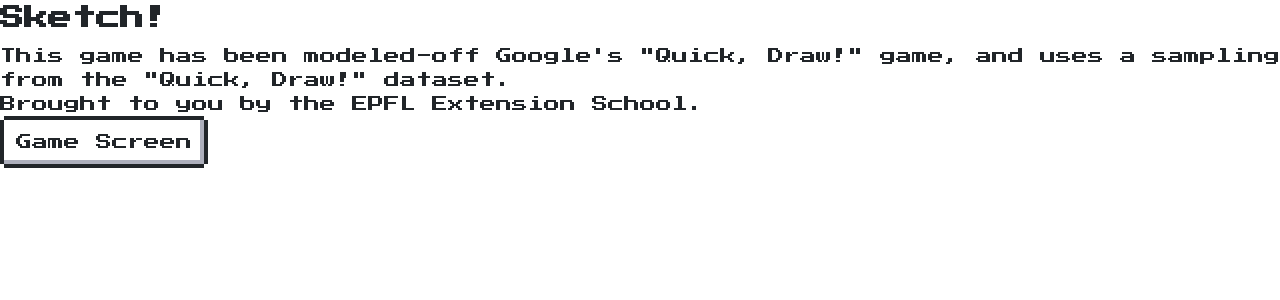
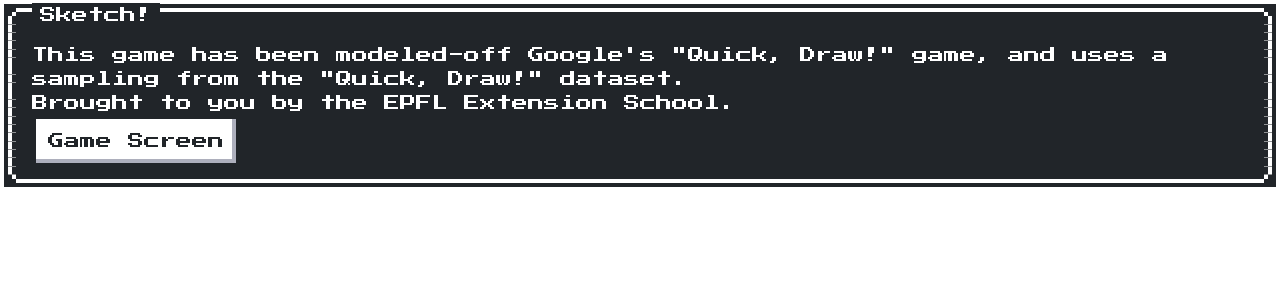
Before and after one commit to mighty-mj/react-quick-draw, a React (Create React App) app: page / in a window 1280 px wide. Shown: the top 300 px of the page. Built offline with nearby package versions, Linux system fonts and the light colour scheme; what @tensorflow/tfjs would draw is missing.

Commit message:
add nescontainer as a generic component to sum up the styling

```diff
--- /dev/null
+++ b/src/component/NesContainer.js
@@ -0,0 +1,15 @@
+import React from "react";
+
+const NesContainer = ({children, title="",}) => {
+    let titleClass = (title ? "with-title" : "");
+    let classes = "nes-container".concat(" ", "is-dark", " ", "is-rounded", " ", titleClass);
+
+    return (
+      <div className={classes}>
+		  {title ? <p className="title">{title}</p> : null}
+          {children}
+      </div>
+    );
+};
+
+export default NesContainer;
--- a/src/component/SketchButton.js
+++ b/src/component/SketchButton.js
@@ -4,7 +4,7 @@
     let buttonClass = "nes-btn"
 
     return (
-      <button type="button" class={buttonClass.concat(" ", type)} onClick={onClickFunction}>
+      <button type="button" className={buttonClass.concat(" ", type)} onClick={onClickFunction}>
           {buttonText}
       </button>
     );
--- a/src/index.js
+++ b/src/index.js
@@ -1,4 +1,4 @@
-import React, {useContext, useReducer} from "react";
+import React, {useReducer} from "react";
 import ReactDOM from "react-dom";
 import "nes.css/css/nes.min.css";
 import {Canvas} from "./App";
@@ -8,6 +8,7 @@
 import {useRounds, RoundContext} from "./Round";
 import {pointReducer} from "./Points";
 import SketchButton from "./component/SketchButton";
+import NesContainer from "./component/NesContainer";
 
 const model = tf.loadLayersModel(process.env.PUBLIC_URL + "/model/model.json");
 const labels = require("./labels.json");
@@ -19,34 +20,35 @@
     const [rounds, currentRound, nextRound, resetRounds] = useRounds(labels);
     const [points, dispatch] = useReducer(pointReducer, 0);
 
+    let gameTitle = "Sketch! - Round " + (currentRound + 1) +  " of " + rounds.length;
     const game = (
-        <div className="nes-container is-dark with-title is-rounded">
+        <NesContainer title={gameTitle}>
             <RoundContext.Provider value={{ref, model, labels}}>
-                <RoundSummary/>
-                <Canvas />
+                <Canvas/>
                 {rounds[currentRound]}
                 <br/>
                 <Link to="/">
                     {<SketchButton buttonText="Home" onClickFunction={() => resetRounds()}/>}
                 </Link>
             </RoundContext.Provider>
-        </div>
+        </NesContainer>
     );
 
     const result = (
-        <div>
+        <NesContainer title="Sketch!">
             <h2>You scored {points} points!</h2>
             <br/>
             Want to challenge your drawing skills again? {<SketchButton buttonText="Try Again!" onClickFunction={() => {
             resetRounds();
             dispatch({type: "reset"});
-            }
+        }
         } type="is-primary"/>}
-        </div>
+        </NesContainer>
     );
 
     return (
-        <GameContext.Provider value={{points, dispatch, rounds, currentRound, nextRound, resetRounds, ref, model, labels}}>
+        <GameContext.Provider
+            value={{points, dispatch, rounds, currentRound, nextRound, resetRounds, ref, model, labels}}>
             {currentRound > 9 ? result : game}
         </GameContext.Provider>
     )
@@ -54,8 +56,7 @@
 
 function StartScreen() {
     return (
-        <div>
-            <h2>Sketch!</h2>
+        <NesContainer title="Sketch!">
             This game has been modeled-off Google's "Quick, Draw!" game, and uses a sampling from the "Quick, Draw!"
             dataset.<br/>
             Brought to you by the EPFL Extension School.
@@ -63,14 +64,7 @@
             <Link to="/game">
                 {<SketchButton buttonText="Game Screen"/>}
             </Link>
-        </div>
-    )
-}
-
-function RoundSummary() {
-    const {currentRound, rounds} = useContext(GameContext);
-    return (
-            <p className="title">Sketch! - Round {currentRound + 1} of {rounds.length}</p>
+        </NesContainer>
     )
 }
 
```
